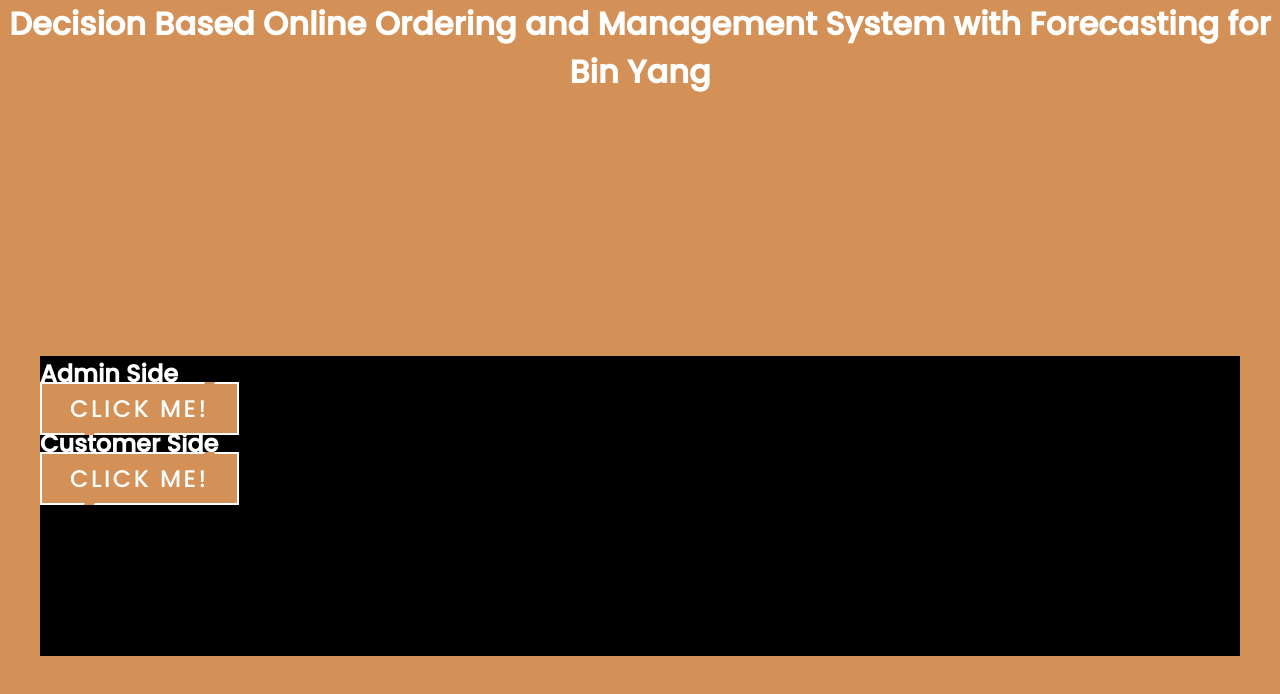
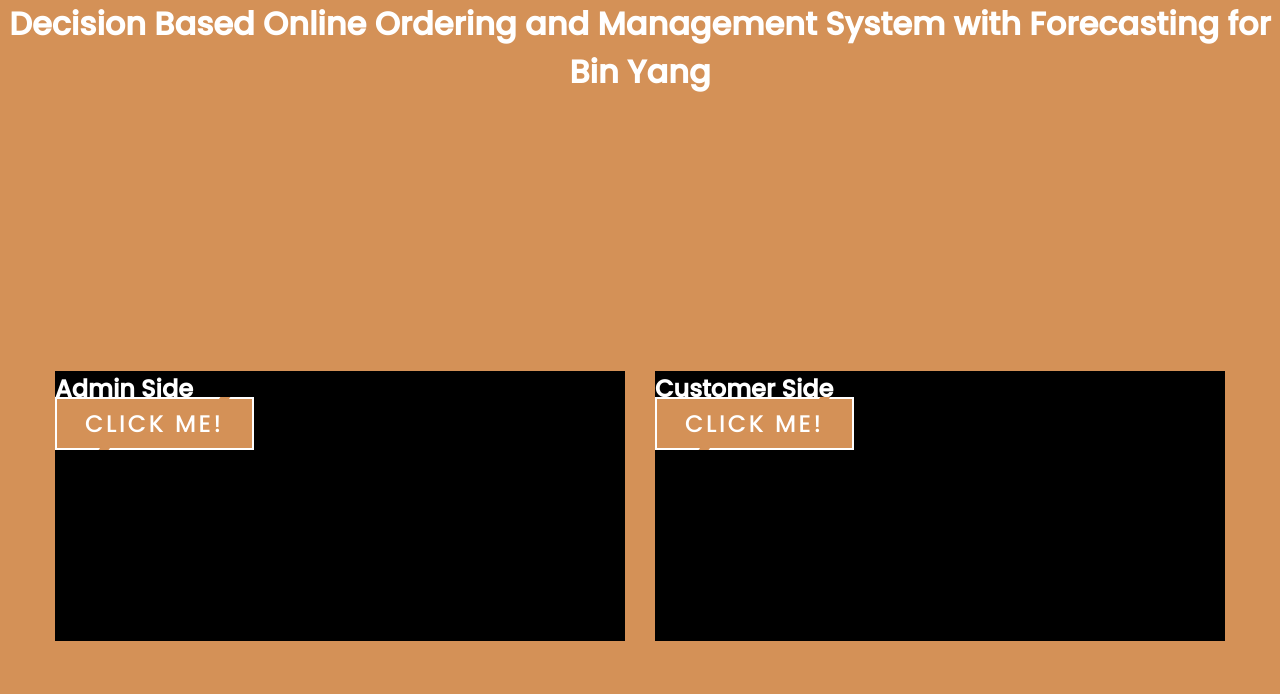
Before and after one commit to ircamitoc/System-Link, a plain HTML site: page index.html in a window 1280 px wide. Drawn offline with Linux system fonts and the light colour scheme.

Commit message:
Update style.css

```diff
--- a/style.css
+++ b/style.css
@@ -22,8 +22,18 @@ body{
     width: 1200px;
     height: 300px;
     margin: 240px auto;
+}
+
+.container .box{
+    position: relative;
+    width: calc(600px - 30px);
+    height: calc(300px - 30px);
     background: #000;
+    float: left;
+    margin: 15px;
+    box-sizing: border-box;
 }
+
 
 h1, h2{
     color: #fff;
```
